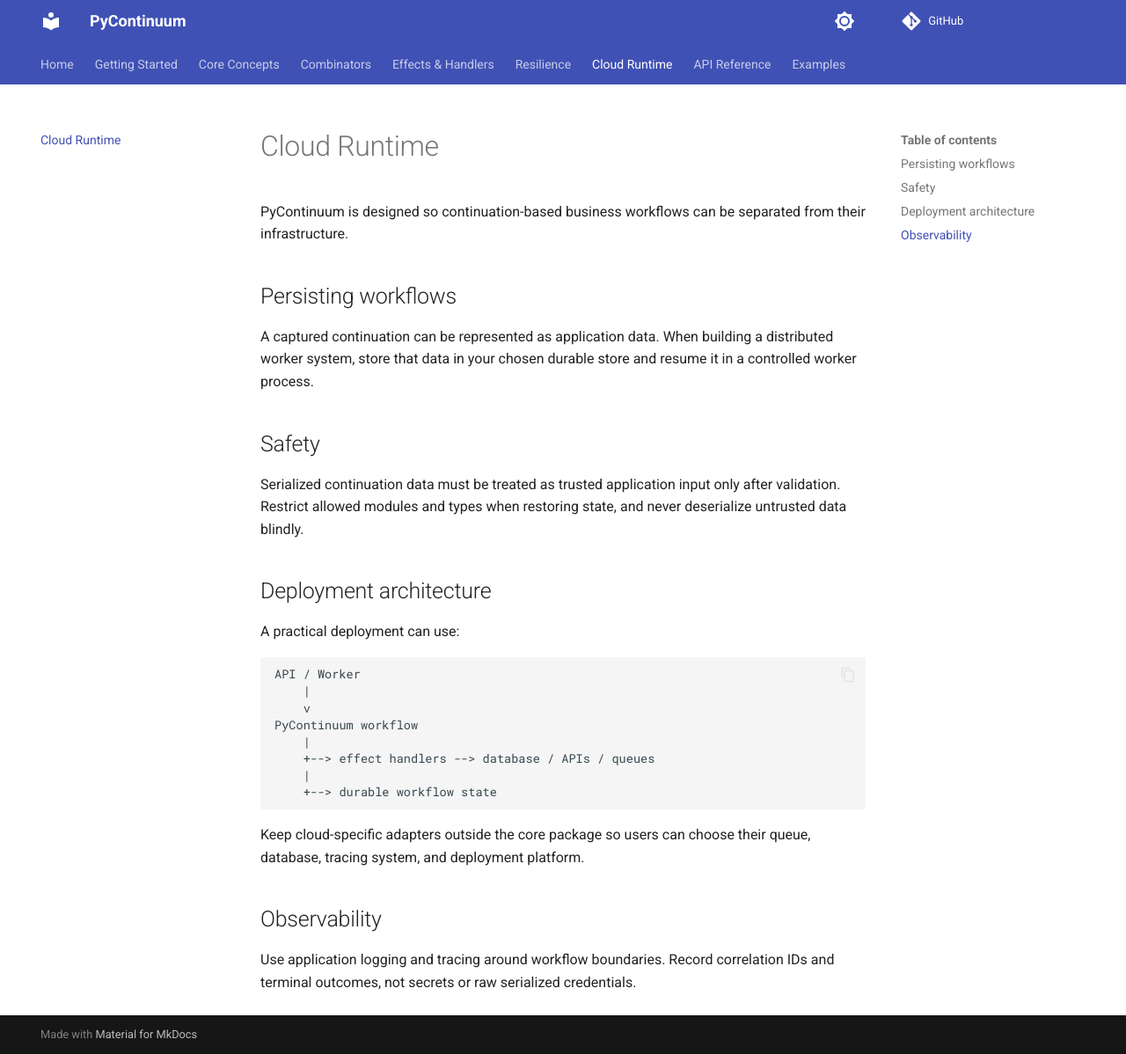
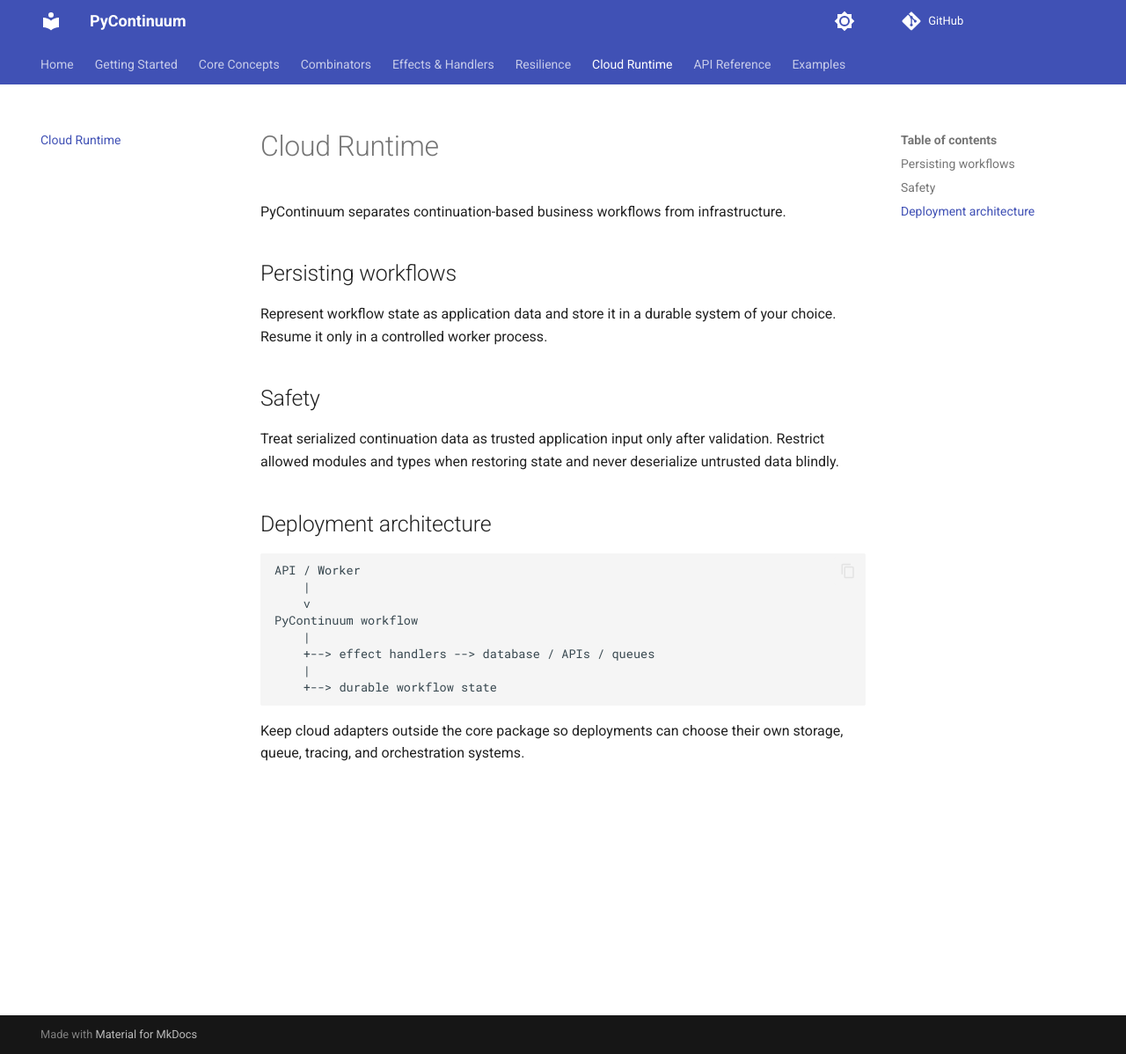
Before and after one commit to HEMU-VERMA/pycontinuum, an MkDocs documentation site: the page built from docs/cloud.md, in a window 1280 px wide and 1198 px high. Shown: the whole window at 88% size. Built offline with MkDocs 1.6.1 and Material for MkDocs 9.7.7, drawn with Linux system fonts in a browser that asks for light colours; comment, search, counter and statistics services are not loaded.

Commit message:
docs: add complete GitHub Pages content

````diff
--- a/docs/cloud.md
+++ b/docs/cloud.md
@@ -1,18 +1,16 @@
 # Cloud Runtime
 
-PyContinuum is designed so continuation-based business workflows can be separated from their infrastructure.
+PyContinuum separates continuation-based business workflows from infrastructure.
 
 ## Persisting workflows
 
-A captured continuation can be represented as application data. When building a distributed worker system, store that data in your chosen durable store and resume it in a controlled worker process.
+Represent workflow state as application data and store it in a durable system of your choice. Resume it only in a controlled worker process.
 
 ## Safety
 
-Serialized continuation data must be treated as trusted application input only after validation. Restrict allowed modules and types when restoring state, and never deserialize untrusted data blindly.
+Treat serialized continuation data as trusted application input only after validation. Restrict allowed modules and types when restoring state and never deserialize untrusted data blindly.
 
 ## Deployment architecture
-
-A practical deployment can use:
 
 ```text
 API / Worker
@@ -25,8 +23,4 @@
     +--> durable workflow state
 ```
 
-Keep cloud-specific adapters outside the core package so users can choose their queue, database, tracing system, and deployment platform.
-
-## Observability
-
-Use application logging and tracing around workflow boundaries. Record correlation IDs and terminal outcomes, not secrets or raw serialized credentials.
+Keep cloud adapters outside the core package so deployments can choose their own storage, queue, tracing, and orchestration systems.
````
